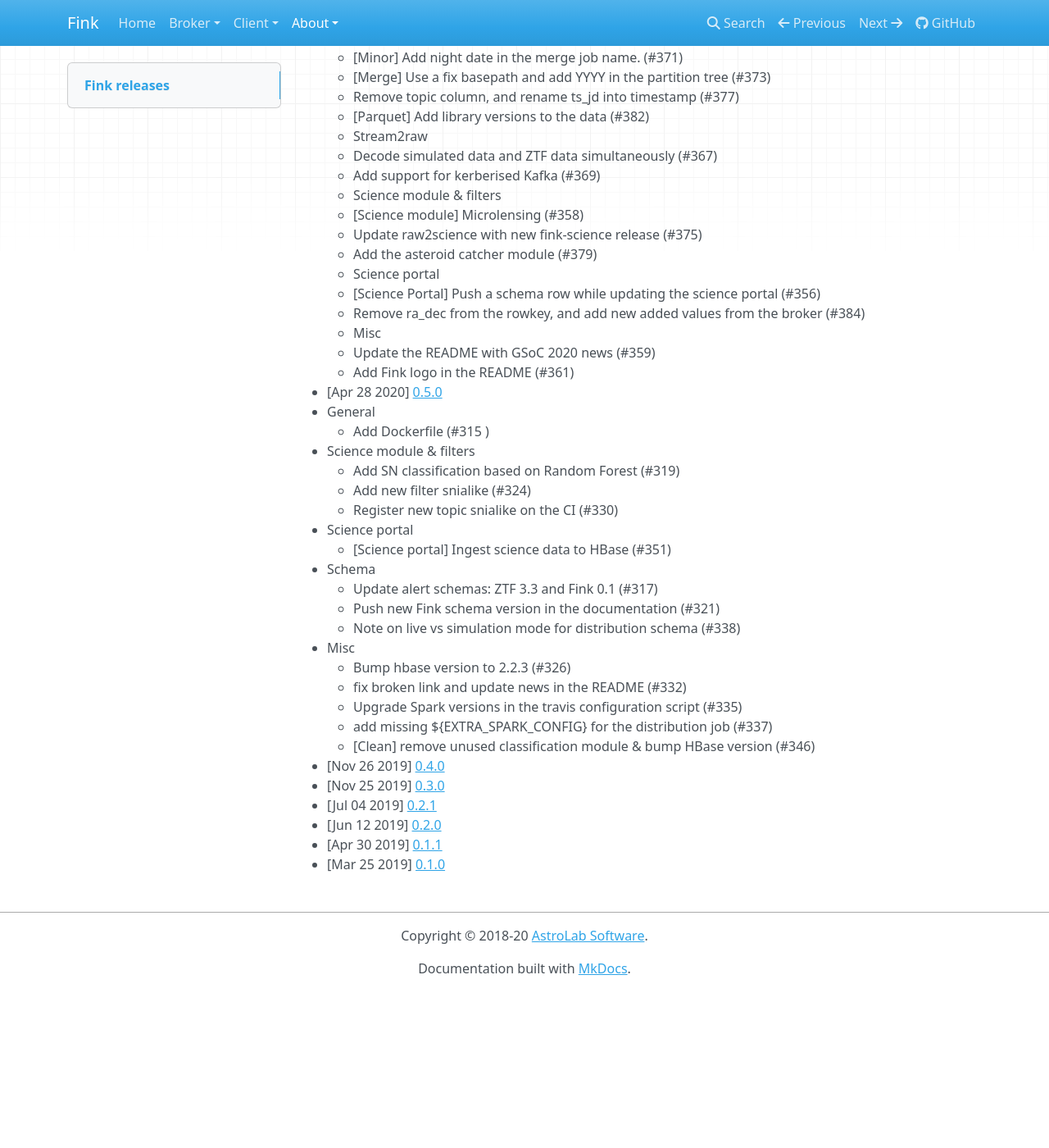
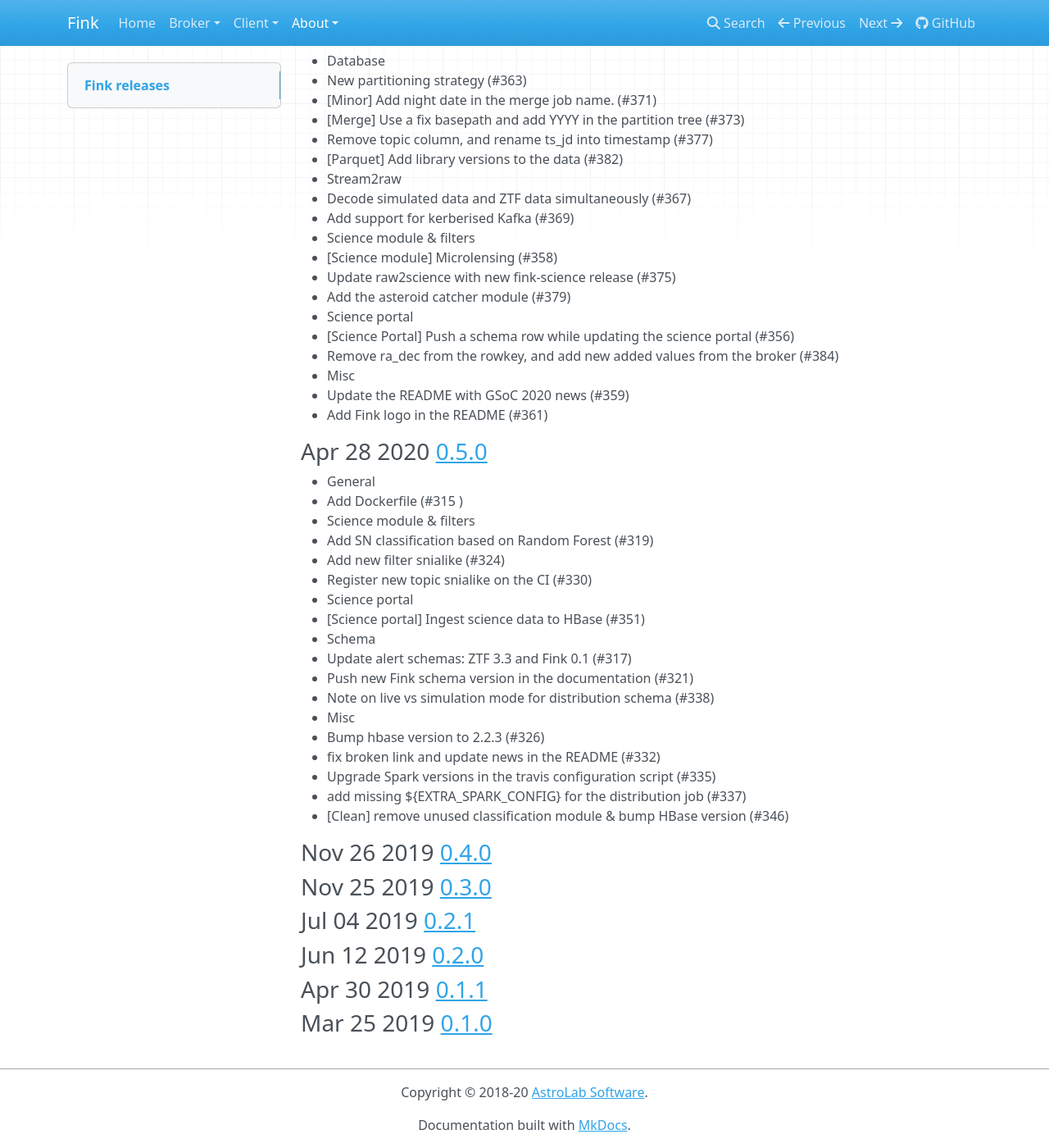
Before and after one commit to astrolabsoftware/fink, an MkDocs documentation site: the page built from docs/release-notes.md, in a window 1280 px wide and 1400 px high, scrolled down 308 px. Shown: the whole window at 82% size. Built offline with MkDocs 1.6.1, drawn with Linux system fonts in a browser that asks for light colours; nearby versions of some CDN libraries; before the commit the page ends 1517 px from its top, so only the background shows below that; some of the changed text lies outside the part shown.

Commit message:
Update the release notes

```diff
--- a/docs/release-notes.md
+++ b/docs/release-notes.md
@@ -2,53 +2,53 @@
 
 Release notes can be accessed via the links:
 
-- [aug 27 2020] [0.7.0](https://github.com/astrolabsoftware/fink-broker/releases/tag/0.7.0)
-    - [HBase] structure change (#388)
-    - Broadcast microlensing models to executors (#391)
-    - Allow easy data reprocessing (#392)
-    - [Science] Update science part according to fink-science 0.3.6 (SuperNNova, asteroids, nalerthist) (#394
-- [Jun 09 2020] [0.6.0](https://github.com/astrolabsoftware/fink-broker/releases/tag/0.6.0)
-    - Database
-      - New partitioning strategy (#363)
-      - [Minor] Add night date in the merge job name. (#371)
-      - [Merge] Use a fix basepath and add YYYY in the partition tree (#373)
-      - Remove topic column, and rename ts_jd into timestamp (#377)
-      - [Parquet] Add library versions to the data (#382)
-    - Stream2raw
-      - Decode simulated data and ZTF data simultaneously (#367)
-      - Add support for kerberised Kafka (#369)
-    - Science module & filters
-      - [Science module] Microlensing (#358)
-      - Update raw2science with new fink-science release (#375)
-      - Add the asteroid catcher module (#379)
-    - Science portal
-      - [Science Portal] Push a schema row while updating the science portal  (#356)
-      - Remove ra_dec from the rowkey, and add new added values from the broker (#384)
-    - Misc
-      - Update the README with GSoC 2020 news (#359)
-      - Add Fink logo in the README  (#361)
-- [Apr 28 2020] [0.5.0](https://github.com/astrolabsoftware/fink-broker/releases/tag/0.5.0)
-  - General
-    - Add Dockerfile (#315 )
-  - Science module & filters
-    - Add SN classification based on Random Forest (#319)
-    - Add new filter snialike (#324)
-    - Register new topic snialike on the CI (#330)
-  - Science portal
-    - [Science portal] Ingest science data to HBase (#351)
-  - Schema
-    - Update alert schemas: ZTF 3.3 and Fink 0.1 (#317)
-    - Push new Fink schema version in the documentation (#321)
-    - Note on live vs simulation mode for distribution schema (#338)
-  - Misc
-    - Bump hbase version to 2.2.3 (#326)
-    - fix broken link and update news in the README (#332)
-    - Upgrade Spark versions in the travis configuration script (#335)
-    - add missing ${EXTRA_SPARK_CONFIG} for the distribution job  (#337)
-    - [Clean] remove unused classification module & bump HBase version (#346)
-- [Nov 26 2019] [0.4.0](https://github.com/astrolabsoftware/fink-broker/releases/tag/0.4.0)
-- [Nov 25 2019] [0.3.0](https://github.com/astrolabsoftware/fink-broker/releases/tag/0.3.0)
-- [Jul 04 2019] [0.2.1](https://github.com/astrolabsoftware/fink-broker/releases/tag/0.2.1)
-- [Jun 12 2019] [0.2.0](https://github.com/astrolabsoftware/fink-broker/releases/tag/0.2.0)
-- [Apr 30 2019] [0.1.1](https://github.com/astrolabsoftware/fink-broker/releases/tag/0.1.1)
-- [Mar 25 2019] [0.1.0](https://github.com/astrolabsoftware/fink-broker/releases/tag/0.1.0)
+### Aug 27 2020 [0.7.0](https://github.com/astrolabsoftware/fink-broker/releases/tag/0.7.0)
+- [HBase] structure change (#388)
+- Broadcast microlensing models to executors (#391)
+- Allow easy data reprocessing (#392)
+- [Science] Update science part according to fink-science 0.3.6 (SuperNNova, asteroids, nalerthist) (#394
+### Jun 09 2020 [0.6.0](https://github.com/astrolabsoftware/fink-broker/releases/tag/0.6.0)
+- Database
+  - New partitioning strategy (#363)
+  - [Minor] Add night date in the merge job name. (#371)
+  - [Merge] Use a fix basepath and add YYYY in the partition tree (#373)
+  - Remove topic column, and rename ts_jd into timestamp (#377)
+  - [Parquet] Add library versions to the data (#382)
+- Stream2raw
+  - Decode simulated data and ZTF data simultaneously (#367)
+  - Add support for kerberised Kafka (#369)
+- Science module & filters
+  - [Science module] Microlensing (#358)
+  - Update raw2science with new fink-science release (#375)
+  - Add the asteroid catcher module (#379)
+- Science portal
+  - [Science Portal] Push a schema row while updating the science portal  (#356)
+  - Remove ra_dec from the rowkey, and add new added values from the broker (#384)
+- Misc
+  - Update the README with GSoC 2020 news (#359)
+  - Add Fink logo in the README  (#361)
+### Apr 28 2020 [0.5.0](https://github.com/astrolabsoftware/fink-broker/releases/tag/0.5.0)
+- General
+  - Add Dockerfile (#315 )
+- Science module & filters
+  - Add SN classification based on Random Forest (#319)
+  - Add new filter snialike (#324)
+  - Register new topic snialike on the CI (#330)
+- Science portal
+  - [Science portal] Ingest science data to HBase (#351)
+- Schema
+  - Update alert schemas: ZTF 3.3 and Fink 0.1 (#317)
+  - Push new Fink schema version in the documentation (#321)
+  - Note on live vs simulation mode for distribution schema (#338)
+- Misc
+  - Bump hbase version to 2.2.3 (#326)
+  - fix broken link and update news in the README (#332)
+  - Upgrade Spark versions in the travis configuration script (#335)
+  - add missing ${EXTRA_SPARK_CONFIG} for the distribution job  (#337)
+  - [Clean] remove unused classification module & bump HBase version (#346)
+### Nov 26 2019 [0.4.0](https://github.com/astrolabsoftware/fink-broker/releases/tag/0.4.0)
+### Nov 25 2019 [0.3.0](https://github.com/astrolabsoftware/fink-broker/releases/tag/0.3.0)
+### Jul 04 2019 [0.2.1](https://github.com/astrolabsoftware/fink-broker/releases/tag/0.2.1)
+### Jun 12 2019 [0.2.0](https://github.com/astrolabsoftware/fink-broker/releases/tag/0.2.0)
+### Apr 30 2019 [0.1.1](https://github.com/astrolabsoftware/fink-broker/releases/tag/0.1.1)
+### Mar 25 2019 [0.1.0](https://github.com/astrolabsoftware/fink-broker/releases/tag/0.1.0)
```
